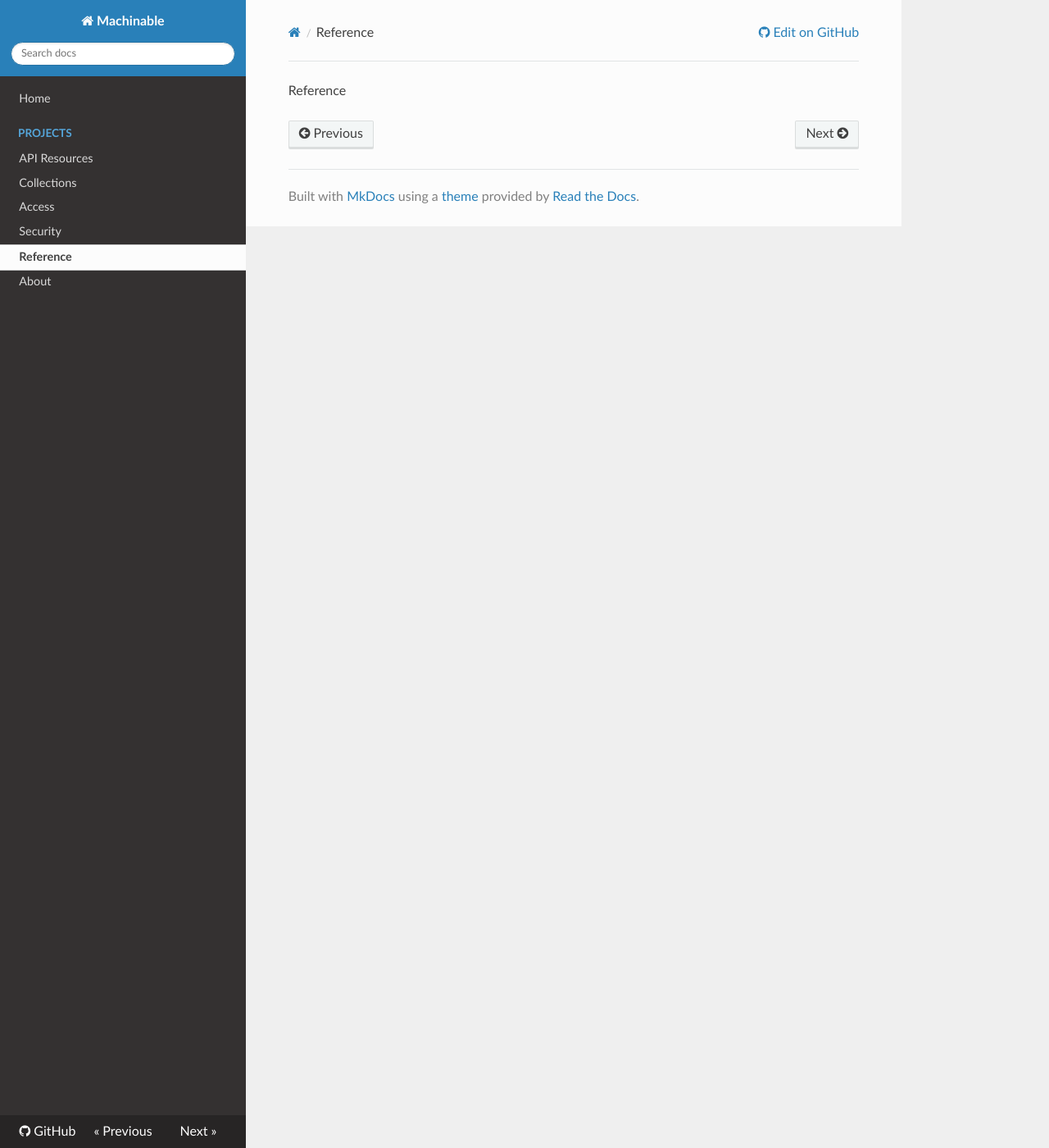
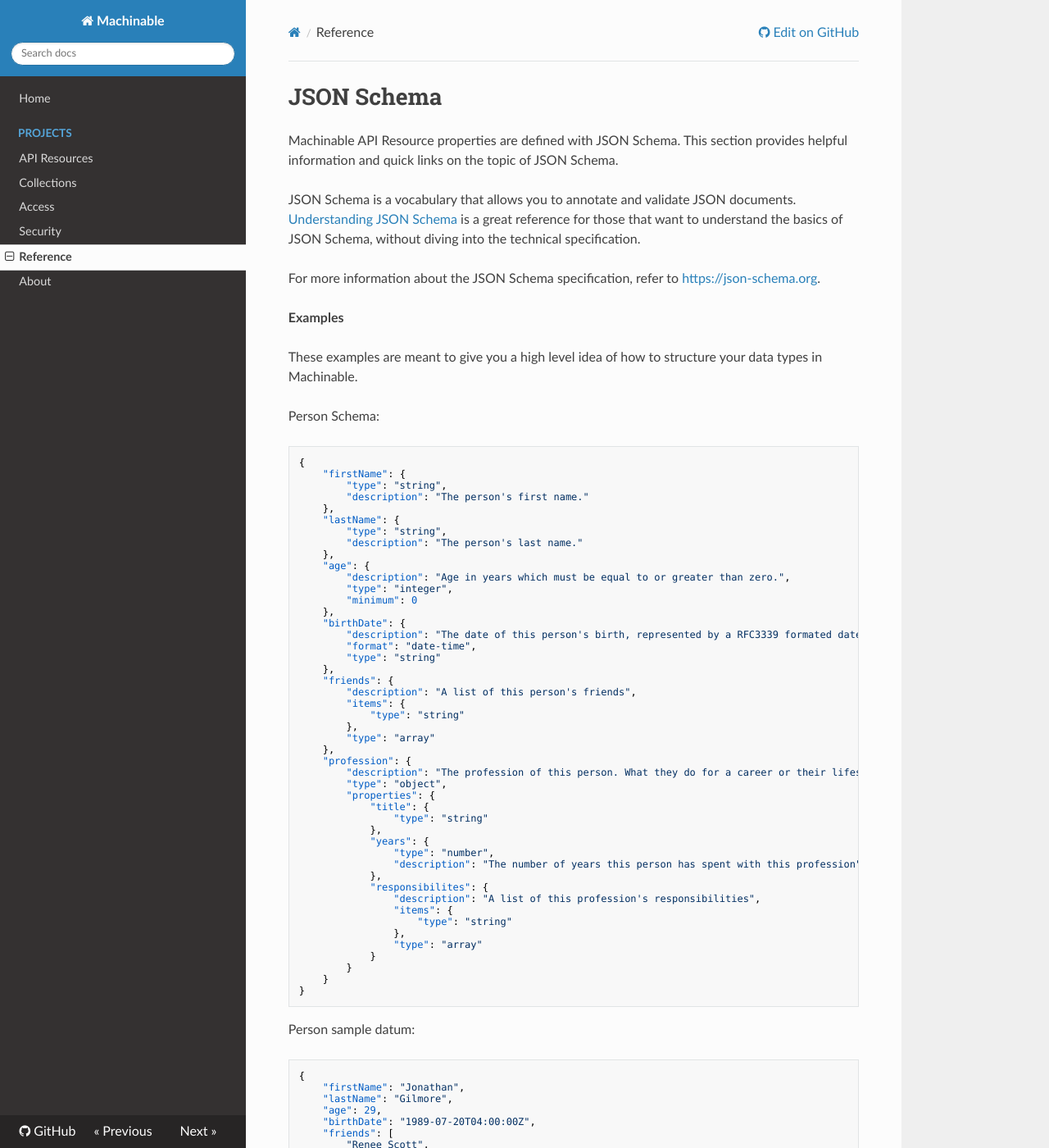
Before and after one commit to machinable/documentation, an MkDocs documentation site: the page built from docs/reference.md, in a window 1280 px wide and 1400 px high. Shown: the whole window at 82% size. Built offline with MkDocs 1.6.1, drawn with Linux system fonts in a browser that asks for light colours; nearby versions of some CDN libraries; old or Windows-style settings are respelled for this version of MkDocs; some of the changed text lies outside the part shown.

Commit message:
Add some sample JSON Schema.

````diff
--- a/docs/reference.md
+++ b/docs/reference.md
@@ -1 +1,87 @@
-Reference
+# JSON Schema
+
+Machinable API Resource properties are defined with JSON Schema. This section provides helpful information and quick links on the topic of JSON Schema.
+
+JSON Schema is a vocabulary that allows you to annotate and validate JSON documents. [Understanding JSON Schema](https://json-schema.org/understanding-json-schema/) is a great reference for those that want to understand the basics of JSON Schema, without diving into the technical specification.
+
+For more information about the JSON Schema specification, refer to [https://json-schema.org](https://json-schema.org).
+
+**Examples**
+
+These examples are meant to give you a high level idea of how to structure your data types in Machinable.
+
+Person Schema:
+
+```json
+{
+    "firstName": {
+        "type": "string",
+        "description": "The person's first name."
+    },
+    "lastName": {
+        "type": "string",
+        "description": "The person's last name."
+    },
+    "age": {
+        "description": "Age in years which must be equal to or greater than zero.",
+        "type": "integer",
+        "minimum": 0
+    },
+    "birthDate": {
+        "description": "The date of this person's birth, represented by a RFC3339 formated date-time string",
+        "format": "date-time",
+        "type": "string"
+    },
+    "friends": {
+        "description": "A list of this person's friends",
+        "items": {
+            "type": "string"
+        },
+        "type": "array"
+    },
+    "profession": {
+        "description": "The profession of this person. What they do for a career or their lifestyle.",
+        "type": "object",
+        "properties": {
+            "title": {
+                "type": "string"
+            },
+            "years": {
+                "type": "number",
+                "description": "The number of years this person has spent with this profession"
+            },
+            "responsibilites": {
+                "description": "A list of this profession's responsibilities",
+                "items": {
+                    "type": "string"
+                },
+                "type": "array"
+            }
+        }
+    }
+}
+```
+
+Person sample datum:
+
+```json
+{
+    "firstName": "Jonathan",
+    "lastName": "Gilmore",
+    "age": 29,
+    "birthDate": "1989-07-20T04:00:00Z",
+    "friends": [
+        "Renee Scott",
+        "Mrs. Brenda Harris",
+        "Charles Miller",
+        "Marc Webb"
+    ],
+    "profession": {
+        "title": "Lumberjack",
+        "years": 10.5,
+        "responsibilites": [
+            "North American workers in the logging industry who perform the initial harvesting and transport of trees for ultimate processing into forest products."
+        ]
+    }
+}
+```
````
